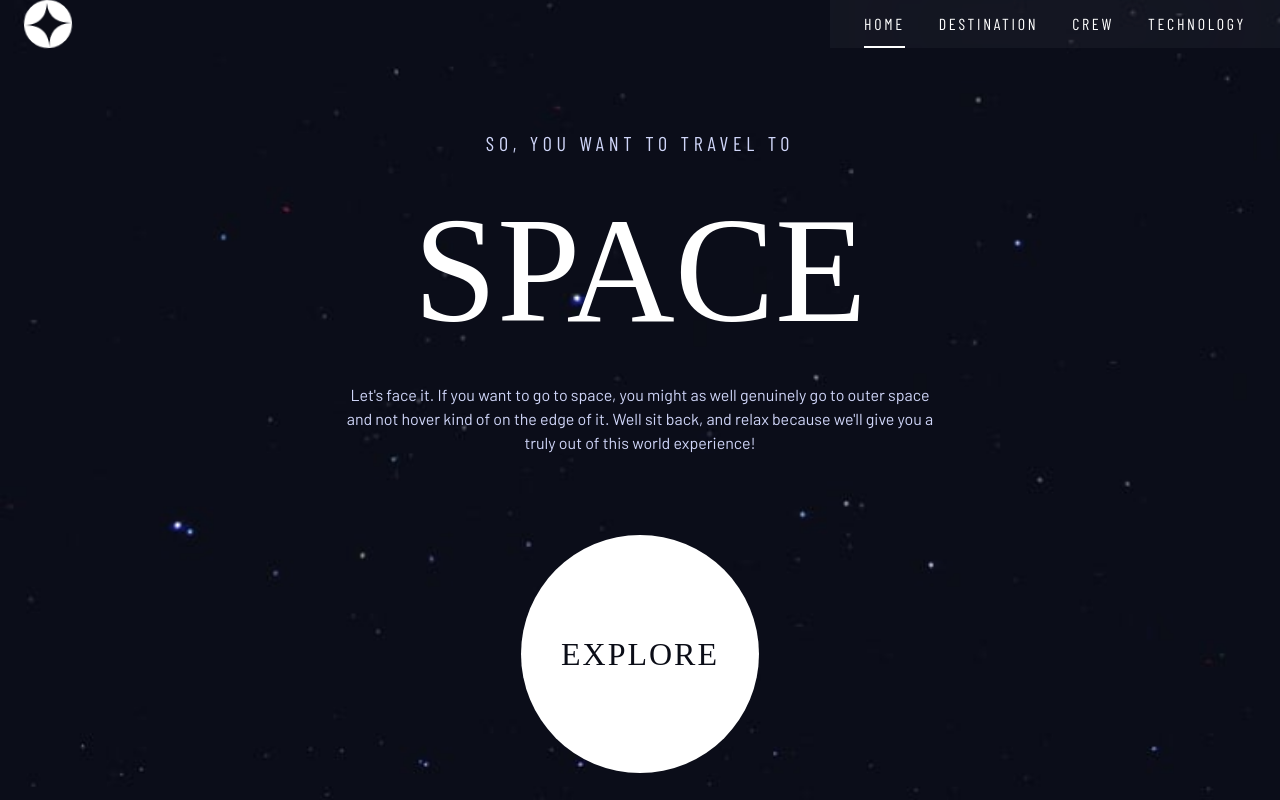
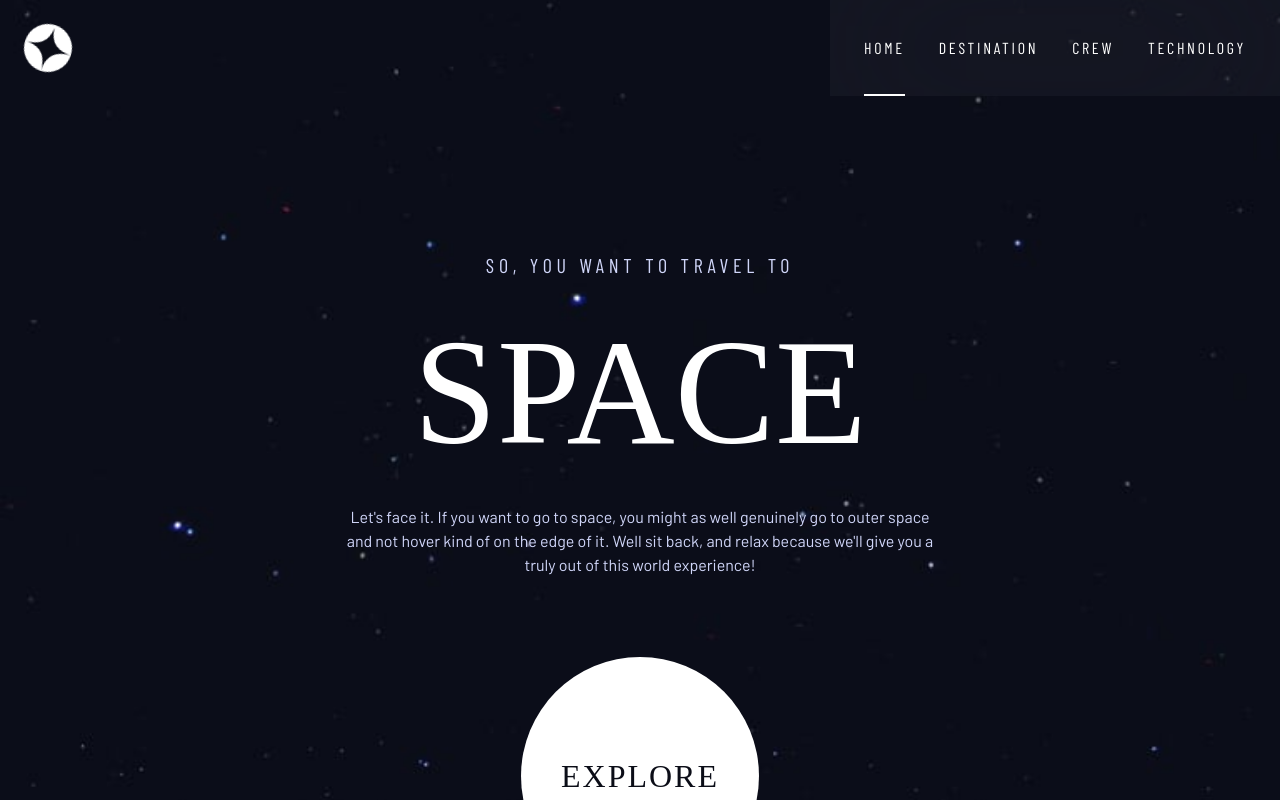
Before and after one commit to softtscoder/space-web-react, a Next.js app: page / in a window 1280 px wide. Shown: the top 800 px of the page. Built offline with nearby package versions, Linux system fonts and the light colour scheme; a web font is replaced by a local one.

Commit message:
finish layout

```diff
--- a/components/common/Navbar.tsx
+++ b/components/common/Navbar.tsx
@@ -4,6 +4,7 @@
   Text,
   useColorModeValue,
   Center,
+  Portal,
 } from "@chakra-ui/react";
 import { motion } from "framer-motion";
 import NextLink from "next/link";
@@ -38,6 +39,7 @@
   const router = useRouter();
 
   return (
+    <Portal>
       <Grid
         autoFlow="column"
         alignItems="center"
@@ -48,8 +50,8 @@
           desktop: "20px 22.5px", // py px
         }}
         position="absolute"
+        top="0"
         w="100%"
-      zIndex="999"
       >
         {/* Ko dung vi logo size nho
       <motion.div
@@ -128,5 +130,6 @@
           />
         </Grid>
       </Grid>
+    </Portal>
   );
 };
--- a/components/layout/Base.tsx
+++ b/components/layout/Base.tsx
@@ -1,18 +1,14 @@
 import { LayoutProps } from "models";
-import { Box } from "@chakra-ui/react";
+// import { Box } from "@chakra-ui/react";
 
 export function BaseLayout({ children }: LayoutProps) {
   return (
-    <Box
-      position="relative"
-      sx={{
-        // chon div vi chakra generate toan div.css
-        "div:nth-child(2)": {
-          height: "100%",
-        },
+    <div
+      style={{
+        position: "relative", // for Navbar in MainLayout
       }}
     >
       {children}
-    </Box>
+    </div>
   );
 }
--- a/pages/destination.tsx
+++ b/pages/destination.tsx
@@ -85,6 +85,7 @@
 
   return (
     <Box
+      className="wrapper"
       backgroundImage={{
         mobile: "/assets/destination/background-destination-mobile.jpg",
         tablet: "/assets/destination/background-destination-tablet.jpg",
@@ -100,7 +101,6 @@
         alignItems={{ mobile: "unset", desktop: "center" }}
         justifyItems={{ mobile: "center", desktop: "unset" }}
         gap={{ mobile: "20", desktop: "0" }}
-        py="32"
       >
         <Box>
           <Text {...h5.return()} mb="20">
--- a/pages/index.tsx
+++ b/pages/index.tsx
@@ -35,15 +35,14 @@
   hoverTransition: "all 0.4s ease-out",
 };
 
-interface HomeProps {
-
-}
+interface HomeProps {}
 
 const Home: NextPageWithLayout = ({}: HomeProps) => {
   const router = useRouter();
 
   return (
     <Box
+      className="wrapper"
       backgroundImage={{
         mobile: "/assets/home/background-home-mobile.jpg",
         tablet: "/assets/home/background-home-tablet.jpg",
@@ -59,7 +58,6 @@
         alignItems={{ mobile: "unset", desktop: "end" }}
         justifyItems={{ mobile: "center", desktop: "unset" }}
         gap={{ mobile: "20", desktop: "0" }}
-        py="32"
         as={motion.div}
         variants={contentVariants}
         layout="size"
--- a/styles/globals.css
+++ b/styles/globals.css
@@ -17,12 +17,12 @@
 
 html,
 body,
-body > div:first-child {
+/* body > div:first-child, */
+div#__next {
   height: 100%;
 }
 
-/* Production*/
-div#__next,
-div#__next > div {
+.wrapper {
   height: 100%;
+  padding: 250px 0; /* for Navbar*/
 }
```
Lines whose indentation alone changed are shown as unchanged.
